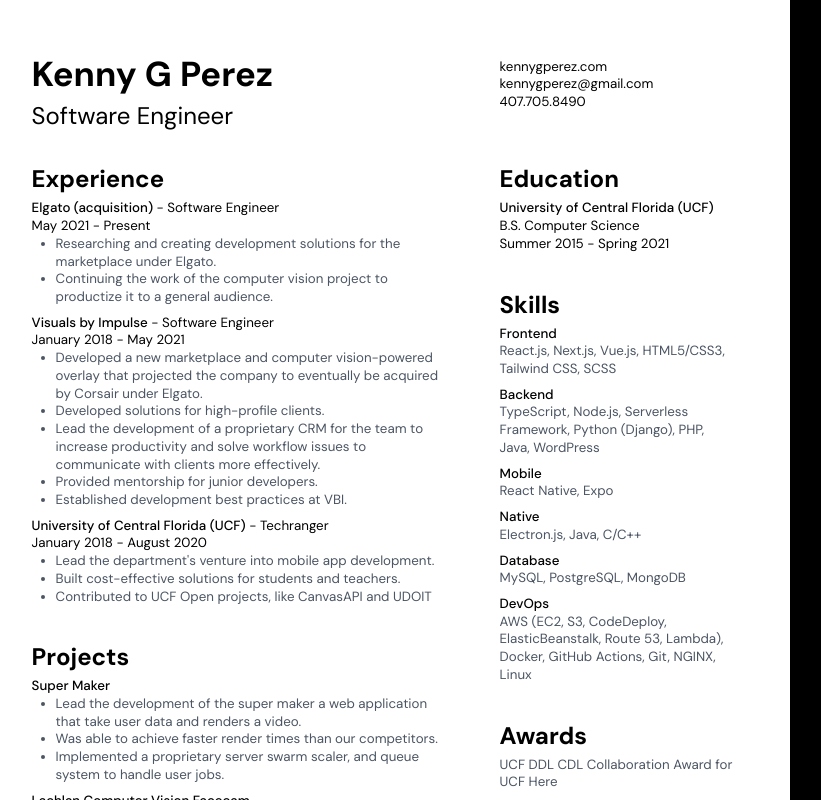
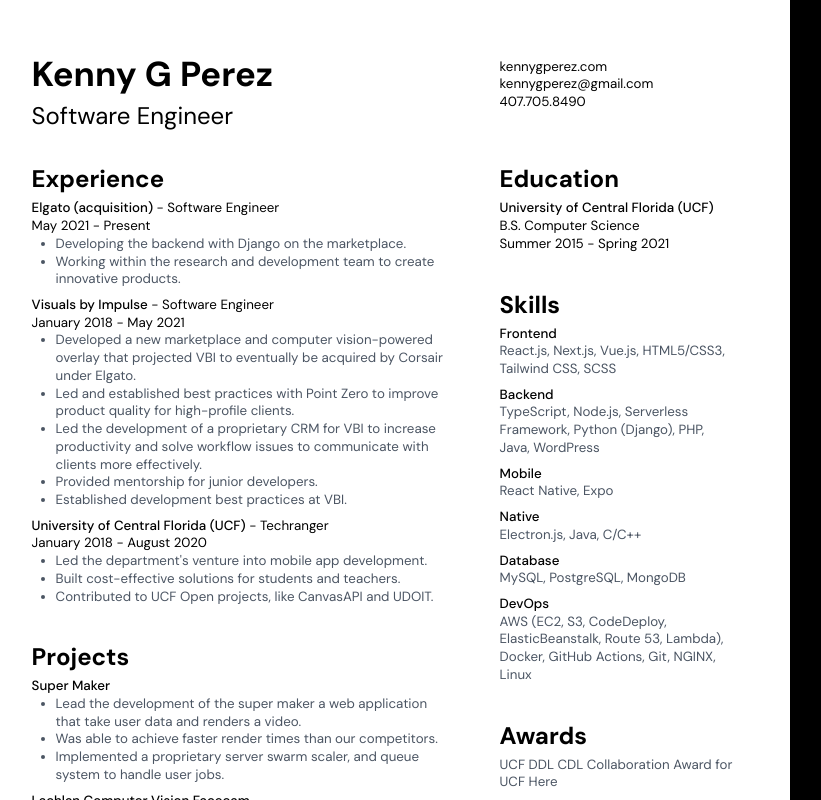
Before and after one commit to kennygperez/resume, a React (Create React App) app: page / in a window 1280 px wide. Shown: the whole page, without its empty margins (26-847 px from the left). Built offline with nearby package versions, Linux system fonts and the light colour scheme.

Commit message:
fix: Improved copy integrity

```diff
--- a/src/data/info.ts
+++ b/src/data/info.ts
@@ -43,8 +43,8 @@
 			end: 'Present',
 		},
 		responsibilities: [
-			'Researching and creating development solutions for the marketplace under Elgato.',
-			'Continuing the work of the computer vision project to productize it to a general audience.',
+			'Developing the backend with Django on the marketplace.',
+			'Working within the research and development team to create innovative products.',
 		],
 	},
 	{
@@ -55,9 +55,9 @@
 			end: 'May 2021',
 		},
 		responsibilities: [
-			'Developed a new marketplace and computer vision-powered overlay that projected the company to eventually be acquired by Corsair under Elgato.',
-			'Developed solutions for high-profile clients.',
-			'Lead the development of a proprietary CRM for the team to increase productivity and solve workflow issues to communicate with clients more effectively.',
+			'Developed a new marketplace and computer vision-powered overlay that projected VBI to eventually be acquired by Corsair under Elgato.',
+			'Led and established best practices with Point Zero to improve product quality for high-profile clients.',
+			'Led the development of a proprietary CRM for VBI to increase productivity and solve workflow issues to communicate with clients more effectively.',
 			'Provided mentorship for junior developers.',
 			'Established development best practices at VBI.',
 		],
@@ -70,9 +70,9 @@
 			end: 'August 2020',
 		},
 		responsibilities: [
-			"Lead the department's venture into mobile app development.",
+			"Led the department's venture into mobile app development.",
 			'Built cost-effective solutions for students and teachers.',
-			'Contributed to UCF Open projects, like CanvasAPI and UDOIT',
+			'Contributed to UCF Open projects, like CanvasAPI and UDOIT.',
 		],
 	},
 ];
```
